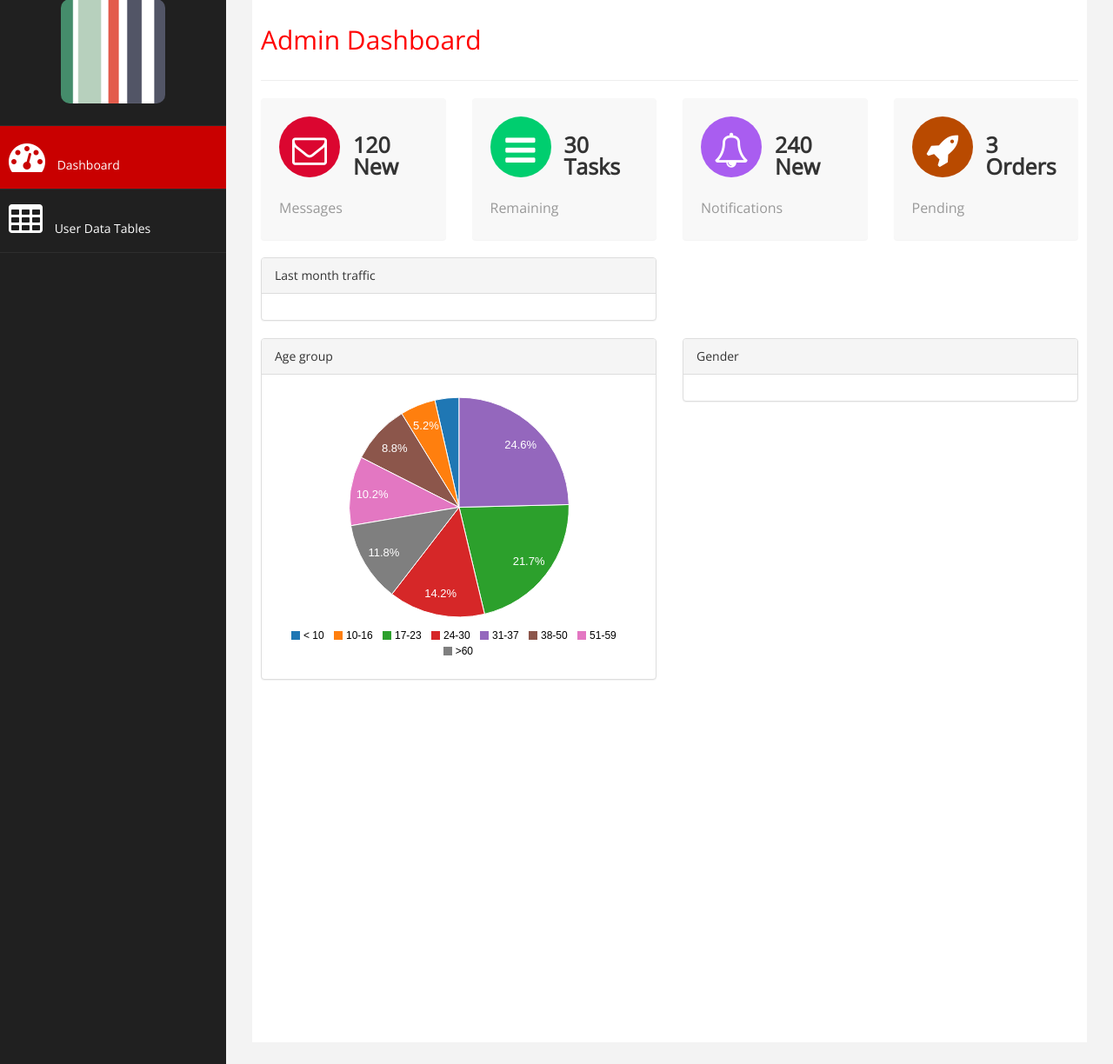
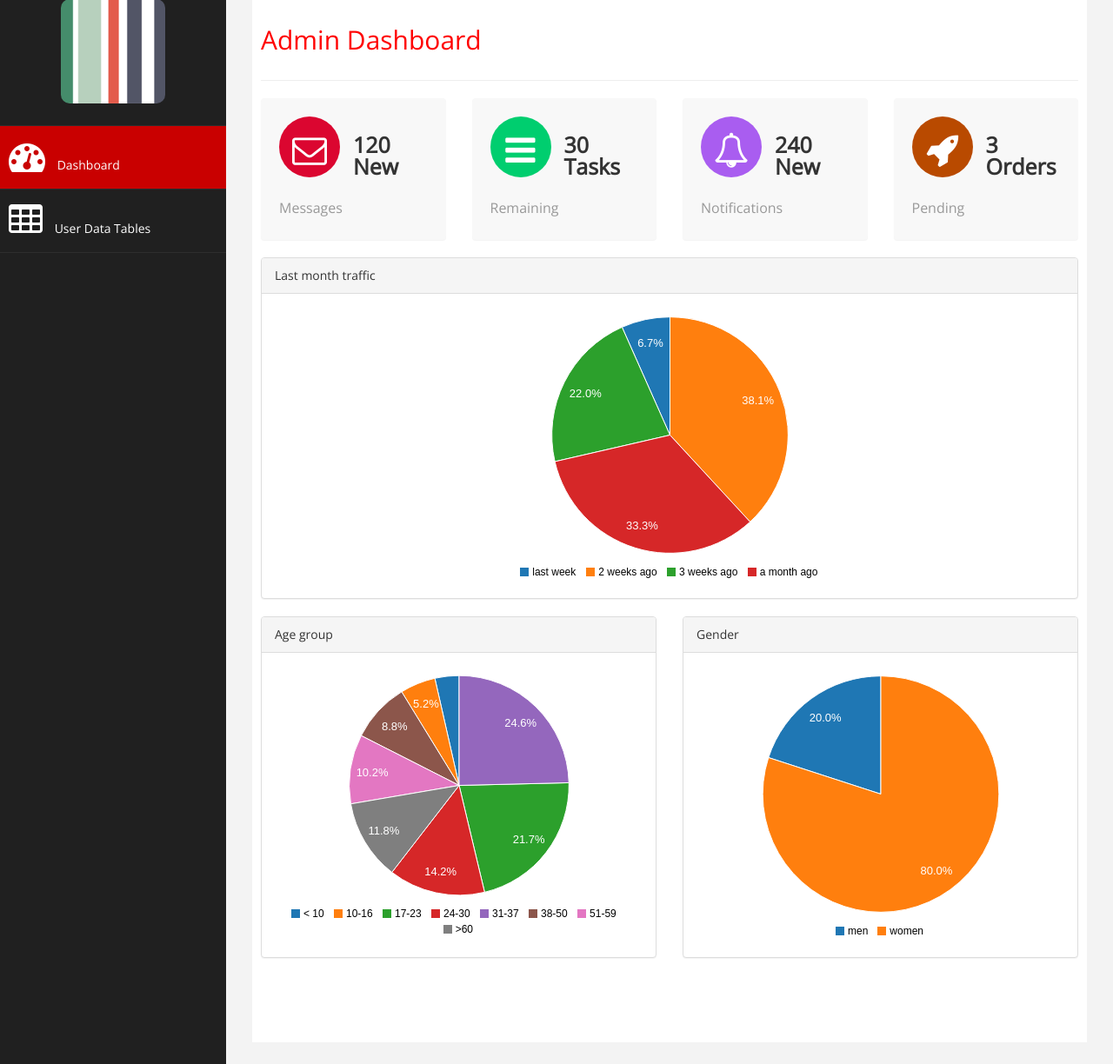
Before and after one commit to anaoaktree/rawjamdash, a Django app: page / in a window 1280 px wide. Shown: the part 86-1310 px from the top of the page at 87% size. Run offline with Django 3.2, Linux system fonts and the light colour scheme; some libraries are stand-ins or nearby versions.

Commit message:
charts js

```diff
--- a/hello/static/hello/js/charts.js
+++ b/hello/static/hello/js/charts.js
@@ -24,6 +24,22 @@
         type : 'pie',
     }
 });
+
+      var whenchart = c3.generate({
+    bindto: '#whenChart',
+    data: {
+        // iris data from R
+        columns: [
+            ['last week', 30],
+            ['2 weeks ago', 172],
+            ['3 weeks ago', 99],
+            ['a month ago', 150],
+
+
+        ],
+        type : 'pie',
+    }
+});
     var genderchart = c3.generate({
     bindto: '#genderChart',
     data: {
--- a/hello/templates/index.html
+++ b/hello/templates/index.html
@@ -60,7 +60,7 @@
        <div class="row">
 
 
-        <div class="col-md-6 col-sm-12 col-xs-12">
+        <div class="col-sm-12">
             <div class="panel panel-default">
                         <div class="panel-heading">
                             Last month traffic
@@ -93,7 +93,7 @@
                             Gender
                         </div>
                         <div class="panel-body">
-                            <div id="GenderChart"></div>
+                            <div id="genderChart"></div>
 
                         </div>
                     </div>
```
